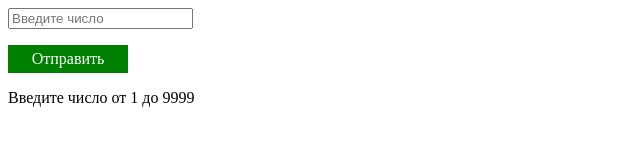
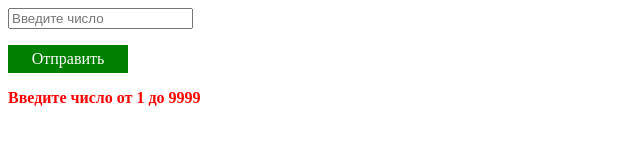
Before and after one commit to Maksim670051/If-and-else, a plain HTML site: page index.html in a window 1280 px wide. Both pictures are taken after a click on the element "Отправить". Shown: the whole page, without its empty margins (0-640 px from the left). Drawn offline with Linux system fonts and the light colour scheme.

Commit message:
Комментарии
Добавлены комментарии и изменён цвет сообщения об ошибке

```diff
--- a/index.js
+++ b/index.js
@@ -1,21 +1,17 @@
 
+// Функция запускается при нажатии кнопки отпарвить
 function onChangeNumber() {
 
+    // Получение значение из input
     let number = document.getElementById('number').value;
-    console.log(number)
 
-    if (number <= 9999 && number >= 1) {
+    // Проверка удовлетворения условию (что число лежит в интервале от 1 до 9999) и вывод результата
+    if (number <= 9999 && number >= 1) document.getElementById('rez').innerHTML = val(number) + ' ' + rub(number)
+    else document.getElementById('rez').innerHTML = '<p class="error">Введите число от 1 до 9999</p>';
 
-        document.getElementById('rez').innerHTML = val(number) + ' ' + rub(number)
-
-    }
-    else {
-
-        document.getElementById('rez').innerHTML = 'Введите число от 1 до 9999';
-
-    }
 }
 
+// Функция склонения слова рубль (Пример: рублей)
 function rub(number) {
 
     let rub = '';
@@ -40,6 +36,7 @@ function rub(number) {
 
 }
 
+// Склонение числительного (Премер: сто сорок пять)
 function val(number) {
 
     let value = ''
@@ -76,7 +73,6 @@ function val(number) {
         value = 'сто ' + (number >= 110 ? '' : (number % 10 == 0 ? '' : num[number % 10]))
 
         if (number % 100 >= 10 && number % 100 <= 19) value += num[number % 100]
-
         else if (number % 100 >= 20 && number % 100 <= 39) value += num[Math.trunc((number % 100) / 10)] + 'дцать ' + (number % 10 == 0 ? '' : num[number % 10])
         else if (number % 100 >= 40 && number % 100 <= 49) value += 'сорок  ' + (number % 100 == 40 ? '' : num[number % 10])
         else if (number % 100 >= 50 && number % 100 <= 89) value += num[Math.trunc(number % 100 / 10)] + 'десят  ' + (number % 10 == 0 ? '' : num[number % 10])
@@ -88,7 +84,6 @@ function val(number) {
         value = 'двести  ' + (number >= 210 ? '' : (number % 10 == 0 ? '' : num[number % 10]))
 
         if (number % 100 >= 10 && number % 100 <= 19) value += num[number % 100]
-
         else if (number % 100 >= 20 && number % 100 <= 39) value += num[Math.trunc((number % 100) / 10)] + 'дцать ' + (number % 10 == 0 ? '' : num[number % 10])
         else if (number % 100 >= 40 && number % 100 <= 49) value += 'сорок  ' + (number % 100 == 40 ? '' : num[number % 10])
         else if (number % 100 >= 50 && number % 100 <= 89) value += num[Math.trunc(number % 100 / 10)] + 'десят  ' + (number % 10 == 0 ? '' : num[number % 10])
@@ -100,7 +95,6 @@ function val(number) {
         value = num[Math.trunc(number / 100)] + 'сто ' + (number >= 110 ? '' : (number % 10 == 0 ? '' : num[number % 10]))
 
         if (number % 100 >= 10 && number % 100 <= 19) value += num[number % 100]
-
         else if (number % 100 >= 20 && number % 100 <= 39) value += num[Math.trunc((number % 100) / 10)] + 'дцать ' + (number % 10 == 0 ? '' : num[number % 10])
         else if (number % 100 >= 40 && number % 100 <= 49) value += 'сорок  ' + (number % 100 == 40 ? '' : num[number % 10])
         else if (number % 100 >= 50 && number % 100 <= 89) value += num[Math.trunc(number % 100 / 10)] + 'десят  ' + (number % 10 == 0 ? '' : num[number % 10])
@@ -112,7 +106,6 @@ function val(number) {
         value = num[Math.trunc(number / 100)] + 'сот ' + (number >= 110 ? '' : (number % 10 == 0 ? '' : num[number % 10]))
 
         if (number % 100 >= 10 && number % 100 <= 19) value += num[number % 100]
-
         else if (number % 100 >= 20 && number % 100 <= 39) value += num[Math.trunc((number % 100) / 10)] + 'дцать ' + (number % 10 == 0 ? '' : num[number % 10])
         else if (number % 100 >= 40 && number % 100 <= 49) value += 'сорок  ' + (number % 100 == 40 ? '' : num[number % 10])
         else if (number % 100 >= 50 && number % 100 <= 89) value += num[Math.trunc(number % 100 / 10)] + 'десят  ' + (number % 10 == 0 ? '' : num[number % 10])
@@ -126,7 +119,6 @@ function val(number) {
             value = 'тысяча ';
             number = number % 1000;
 
-
             if (number >= 1 && number <= 19) value += num[number]
             else if (number >= 20 && number <= 39) value += num[Math.trunc(number / 10)] + 'дцать ' + num[number % 10]
             else if (number >= 40 && number <= 49) value += 'сорок  ' + (number == 40 ? '' : num[number % 10])
@@ -138,7 +130,6 @@ function val(number) {
                 value += 'сто ' + (number >= 110 ? '' : (number % 10 == 0 ? '' : num[number % 10]))
 
                 if (number % 100 >= 10 && number % 100 <= 19) value += num[number % 100]
-
                 else if (number % 100 >= 20 && number % 100 <= 39) value += num[Math.trunc((number % 100) / 10)] + 'дцать ' + (number % 10 == 0 ? '' : num[number % 10])
                 else if (number % 100 >= 40 && number % 100 <= 49) value += 'сорок  ' + (number % 100 == 40 ? '' : num[number % 10])
                 else if (number % 100 >= 50 && number % 100 <= 89) value += num[Math.trunc(number % 100 / 10)] + 'десят  ' + (number % 10 == 0 ? '' : num[number % 10])
@@ -150,7 +141,6 @@ function val(number) {
                 value += 'двести' + (number >= 210 ? '' : (number % 10 == 0 ? '' : num[number % 10]))
 
                 if (number % 100 >= 10 && number % 100 <= 19) value += num[number % 100]
-
                 else if (number % 100 >= 20 && number % 100 <= 39) value += num[Math.trunc((number % 100) / 10)] + 'дцать ' + (number % 10 == 0 ? '' : num[number % 10])
                 else if (number % 100 >= 40 && number % 100 <= 49) value += 'сорок  ' + (number % 100 == 40 ? '' : num[number % 10])
                 else if (number % 100 >= 50 && number % 100 <= 89) value += num[Math.trunc(number % 100 / 10)] + 'десят  ' + (number % 10 == 0 ? '' : num[number % 10])
@@ -162,7 +152,6 @@ function val(number) {
                 value += num[Math.trunc(number / 100)] + 'сто ' + (number >= 110 ? '' : (number % 10 == 0 ? '' : num[number % 10]))
 
                 if (number % 100 >= 10 && number % 100 <= 19) value += num[number % 100]
-
                 else if (number % 100 >= 20 && number % 100 <= 39) value += num[Math.trunc((number % 100) / 10)] + 'дцать ' + (number % 10 == 0 ? '' : num[number % 10])
                 else if (number % 100 >= 40 && number % 100 <= 49) value += 'сорок  ' + (number % 100 == 40 ? '' : num[number % 10])
                 else if (number % 100 >= 50 && number % 100 <= 89) value += num[Math.trunc(number % 100 / 10)] + 'десят  ' + (number % 10 == 0 ? '' : num[number % 10])
@@ -174,7 +163,6 @@ function val(number) {
                 value += num[Math.trunc(number / 100)] + 'сот ' + (number >= 110 ? '' : (number % 10 == 0 ? '' : num[number % 10]))
 
                 if (number % 100 >= 10 && number % 100 <= 19) value += num[number % 100]
-
                 else if (number % 100 >= 20 && number % 100 <= 39) value += num[Math.trunc((number % 100) / 10)] + 'дцать ' + (number % 10 == 0 ? '' : num[number % 10])
                 else if (number % 100 >= 40 && number % 100 <= 49) value += 'сорок  ' + (number % 100 == 40 ? '' : num[number % 10])
                 else if (number % 100 >= 50 && number % 100 <= 89) value += num[Math.trunc(number % 100 / 10)] + 'десят  ' + (number % 10 == 0 ? '' : num[number % 10])
@@ -188,7 +176,6 @@ function val(number) {
             value = num[Math.trunc(number / 1000)] + 'тысячи';
             number = number % 1000;
 
-
             if (number >= 1 && number <= 19) value += num[number]
             else if (number >= 20 && number <= 39) value += num[Math.trunc(number / 10)] + 'дцать ' + num[number % 10]
             else if (number >= 40 && number <= 49) value += 'сорок  ' + (number == 40 ? '' : num[number % 10])
@@ -200,7 +187,6 @@ function val(number) {
                 value += 'сто ' + (number >= 110 ? '' : (number % 10 == 0 ? '' : num[number % 10]))
 
                 if (number % 100 >= 10 && number % 100 <= 19) value += num[number % 100]
-
                 else if (number % 100 >= 20 && number % 100 <= 39) value += num[Math.trunc((number % 100) / 10)] + 'дцать ' + (number % 10 == 0 ? '' : num[number % 10])
                 else if (number % 100 >= 40 && number % 100 <= 49) value += 'сорок  ' + (number % 100 == 40 ? '' : num[number % 10])
                 else if (number % 100 >= 50 && number % 100 <= 89) value += num[Math.trunc(number % 100 / 10)] + 'десят  ' + (number % 10 == 0 ? '' : num[number % 10])
@@ -212,7 +198,6 @@ function val(number) {
                 value += 'двести' + (number >= 210 ? '' : (number % 10 == 0 ? '' : num[number % 10]))
 
                 if (number % 100 >= 10 && number % 100 <= 19) value += num[number % 100]
-
                 else if (number % 100 >= 20 && number % 100 <= 39) value += num[Math.trunc((number % 100) / 10)] + 'дцать ' + (number % 10 == 0 ? '' : num[number % 10])
                 else if (number % 100 >= 40 && number % 100 <= 49) value += 'сорок  ' + (number % 100 == 40 ? '' : num[number % 10])
                 else if (number % 100 >= 50 && number % 100 <= 89) value += num[Math.trunc(number % 100 / 10)] + 'десят  ' + (number % 10 == 0 ? '' : num[number % 10])
@@ -224,7 +209,6 @@ function val(number) {
                 value += num[Math.trunc(number / 100)] + 'сто ' + (number >= 110 ? '' : (number % 10 == 0 ? '' : num[number % 10]))
 
                 if (number % 100 >= 10 && number % 100 <= 19) value += num[number % 100]
-
                 else if (number % 100 >= 20 && number % 100 <= 39) value += num[Math.trunc((number % 100) / 10)] + 'дцать ' + (number % 10 == 0 ? '' : num[number % 10])
                 else if (number % 100 >= 40 && number % 100 <= 49) value += 'сорок  ' + (number % 100 == 40 ? '' : num[number % 10])
                 else if (number % 100 >= 50 && number % 100 <= 89) value += num[Math.trunc(number % 100 / 10)] + 'десят  ' + (number % 10 == 0 ? '' : num[number % 10])
@@ -236,7 +220,6 @@ function val(number) {
                 value += num[Math.trunc(number / 100)] + 'сот ' + (number >= 110 ? '' : (number % 10 == 0 ? '' : num[number % 10]))
 
                 if (number % 100 >= 10 && number % 100 <= 19) value += num[number % 100]
-
                 else if (number % 100 >= 20 && number % 100 <= 39) value += num[Math.trunc((number % 100) / 10)] + 'дцать ' + (number % 10 == 0 ? '' : num[number % 10])
                 else if (number % 100 >= 40 && number % 100 <= 49) value += 'сорок  ' + (number % 100 == 40 ? '' : num[number % 10])
                 else if (number % 100 >= 50 && number % 100 <= 89) value += num[Math.trunc(number % 100 / 10)] + 'десят  ' + (number % 10 == 0 ? '' : num[number % 10])
@@ -250,7 +233,6 @@ function val(number) {
             value = num[Math.trunc(number / 1000)] + ' тысяч   ';
             number = number % 1000;
 
-
             if (number >= 1 && number <= 19) value += num[number]
             else if (number >= 20 && number <= 39) value += num[Math.trunc(number / 10)] + 'дцать ' + num[number % 10]
             else if (number >= 40 && number <= 49) value += 'сорок  ' + (number == 40 ? '' : num[number % 10])
@@ -262,7 +244,6 @@ function val(number) {
                 value += 'сто ' + (number >= 110 ? '' : (number % 10 == 0 ? '' : num[number % 10]))
 
                 if (number % 100 >= 10 && number % 100 <= 19) value += num[number % 100]
-
                 else if (number % 100 >= 20 && number % 100 <= 39) value += num[Math.trunc((number % 100) / 10)] + 'дцать ' + (number % 10 == 0 ? '' : num[number % 10])
                 else if (number % 100 >= 40 && number % 100 <= 49) value += 'сорок  ' + (number % 100 == 40 ? '' : num[number % 10])
                 else if (number % 100 >= 50 && number % 100 <= 89) value += num[Math.trunc(number % 100 / 10)] + 'десят  ' + (number % 10 == 0 ? '' : num[number % 10])
@@ -274,7 +255,6 @@ function val(number) {
                 value += 'двести' + (number >= 210 ? '' : (number % 10 == 0 ? '' : num[number % 10]))
 
                 if (number % 100 >= 10 && number % 100 <= 19) value += num[number % 100]
-
                 else if (number % 100 >= 20 && number % 100 <= 39) value += num[Math.trunc((number % 100) / 10)] + 'дцать ' + (number % 10 == 0 ? '' : num[number % 10])
                 else if (number % 100 >= 40 && number % 100 <= 49) value += 'сорок  ' + (number % 100 == 40 ? '' : num[number % 10])
                 else if (number % 100 >= 50 && number % 100 <= 89) value += num[Math.trunc(number % 100 / 10)] + 'десят  ' + (number % 10 == 0 ? '' : num[number % 10])
@@ -286,7 +266,6 @@ function val(number) {
                 value += num[Math.trunc(number / 100)] + 'сто ' + (number >= 110 ? '' : (number % 10 == 0 ? '' : num[number % 10]))
 
                 if (number % 100 >= 10 && number % 100 <= 19) value += num[number % 100]
-
                 else if (number % 100 >= 20 && number % 100 <= 39) value += num[Math.trunc((number % 100) / 10)] + 'дцать ' + (number % 10 == 0 ? '' : num[number % 10])
                 else if (number % 100 >= 40 && number % 100 <= 49) value += 'сорок  ' + (number % 100 == 40 ? '' : num[number % 10])
                 else if (number % 100 >= 50 && number % 100 <= 89) value += num[Math.trunc(number % 100 / 10)] + 'десят  ' + (number % 10 == 0 ? '' : num[number % 10])
@@ -298,7 +277,6 @@ function val(number) {
                 value += num[Math.trunc(number / 100)] + 'сот ' + (number >= 110 ? '' : (number % 10 == 0 ? '' : num[number % 10]))
 
                 if (number % 100 >= 10 && number % 100 <= 19) value += num[number % 100]
-
                 else if (number % 100 >= 20 && number % 100 <= 39) value += num[Math.trunc((number % 100) / 10)] + 'дцать ' + (number % 10 == 0 ? '' : num[number % 10])
                 else if (number % 100 >= 40 && number % 100 <= 49) value += 'сорок  ' + (number % 100 == 40 ? '' : num[number % 10])
                 else if (number % 100 >= 50 && number % 100 <= 89) value += num[Math.trunc(number % 100 / 10)] + 'десят  ' + (number % 10 == 0 ? '' : num[number % 10])
--- a/style.css
+++ b/style.css
@@ -24,3 +24,10 @@ p{
     text-transform:capitalize;
 
 }
+
+.error{
+
+    color: red;
+    font-weight: 600;
+
+}
```
